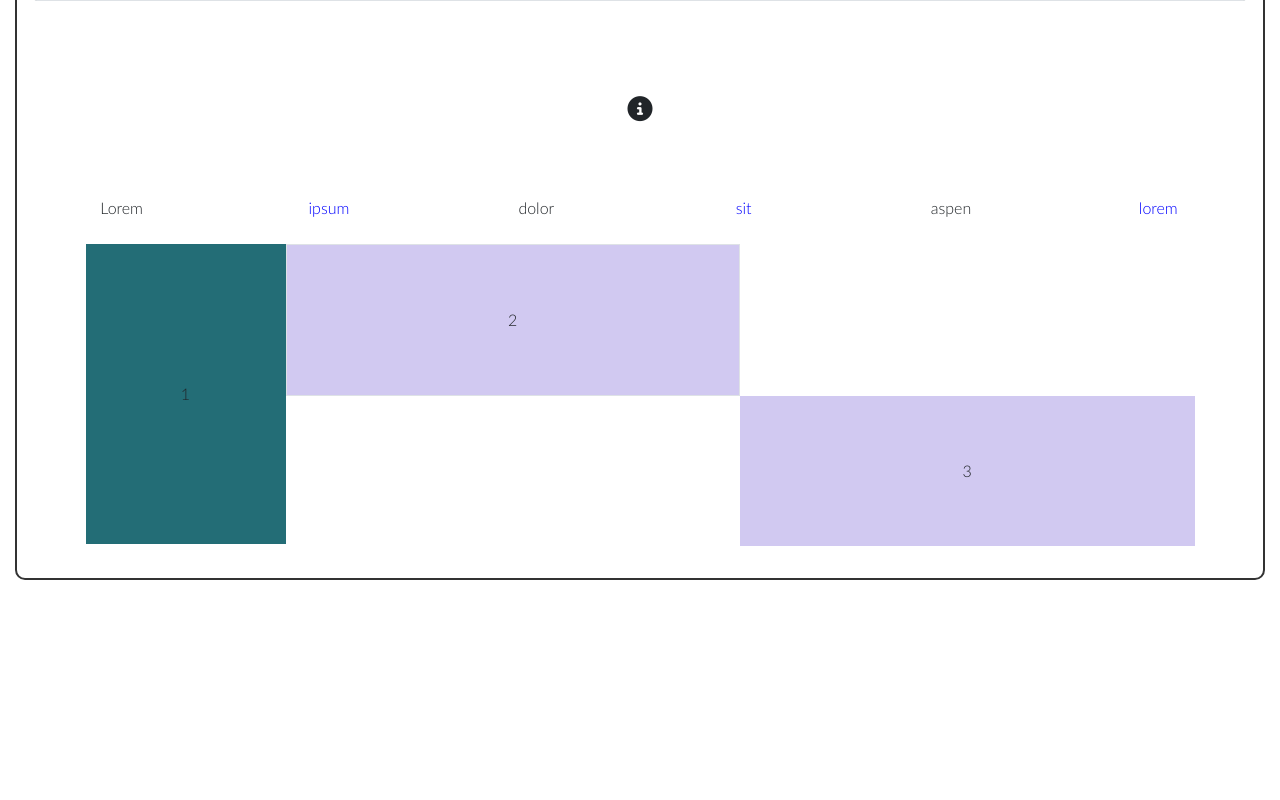
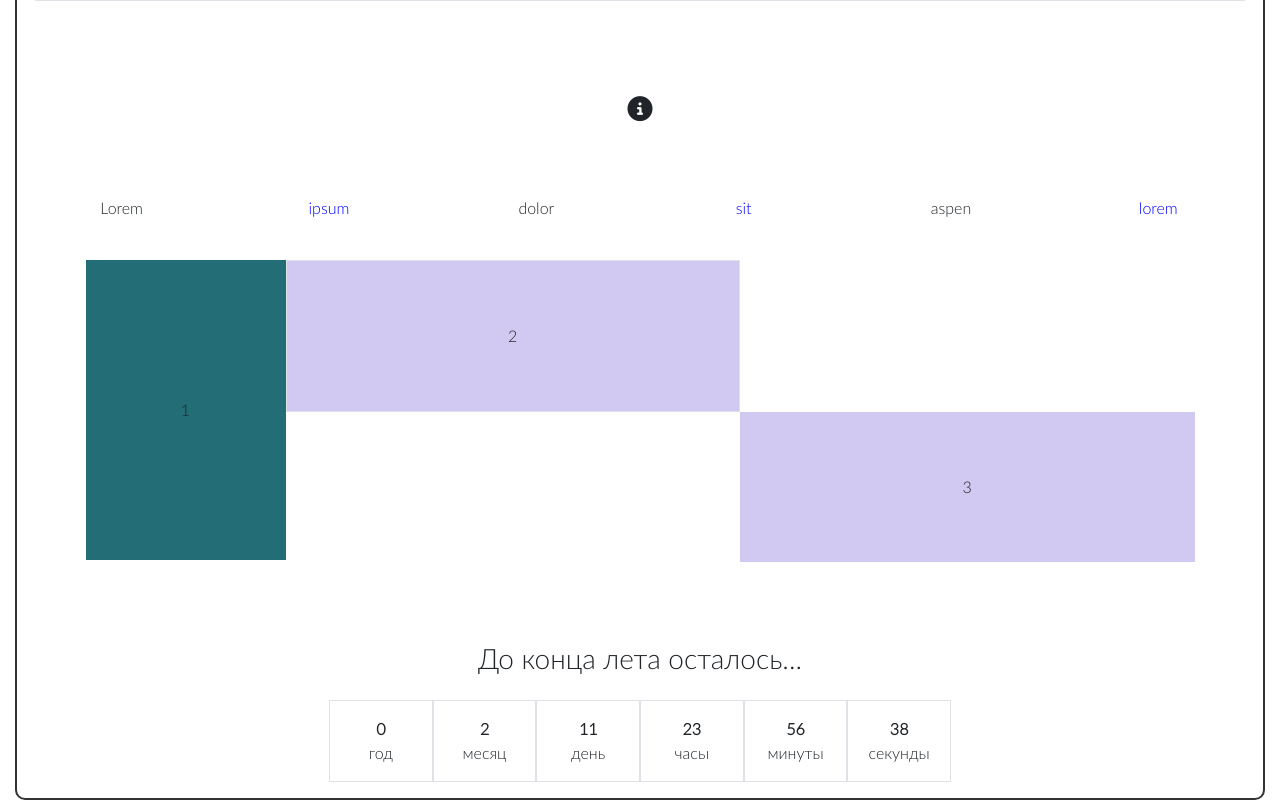
Before and after one commit to RomanMeleshko/MeleshkoTest, a website built with webpack: page index.html in a window 1280 px wide. Shown: the part 519-1319 px from the top of the page. Before the commit the page ends 1099 px from the top, so only its background shows below. Built offline with nearby package versions, Linux system fonts and the light colour scheme.

Commit message:
added timer-back

```diff
--- a/index.html
+++ b/index.html
@@ -178,7 +178,7 @@
 
 
                <footer>
-                   <div class="home-page__block-footer p-3">
+                   <div class="home-page__block-footer p-3 mt-3">
                        <div class="home-page__position-blocks">
                           <div class="row justify-content-center">
                               <div class="p-0">
@@ -209,6 +209,53 @@
                        </div>
                    </div>
                </footer>
+
+              <div class="block-back-time mt-5">
+                <div class="row justify-content-center">
+                   <div class="col-6 p-3 text-center">
+                     <h3>До конца лета осталось...</h3>
+                   </div>
+                </div>
+                 <div class="row justify-content-center">
+                    <div class="col-1 pt-3 border text-center year">
+                      <span>1</span>
+                      <p>
+                        год
+                      </p>
+                    </div>
+                    <div class="col-1 pt-3 border text-center mount">
+                      <span></span>
+                      <p>
+                        месяц
+                      </p>
+                    </div>
+                    <div class="col-1 pt-3 border text-center day">
+                      <span></span>
+                      <p>
+                        день
+                      </p>
+                    </div>
+
+                    <div class="col-1 pt-3 border text-center hours">
+                      <span></span>
+                      <p>
+                        часы
+                      </p>
+                    </div>
+                    <div class="col-1 pt-3 border text-center minute">
+                      <span></span>
+                      <p>
+                        минуты
+                      </p>
+                    </div>
+                    <div class="col-1 pt-3 border text-center seconds">
+                      <span></span>
+                      <p>
+                        секунды
+                      </p>
+                    </div>
+                 </div>
+              </div>
            </div>
        </div>
    </div>
--- a/scss/main.scss
+++ b/scss/main.scss
@@ -163,3 +163,8 @@
    height: 150px;
    background: #D1C9F1;
 }
+
+// styles of time-display
+.block-back-time span {
+   font-weight: bold;
+}
--- a/src/index.js
+++ b/src/index.js
@@ -131,6 +131,60 @@ $( document ).ready(function(){
    }
 
 
+   function timerBack() {
+
+     let year = $(".year > span");
+     let mount = $(".mount > span");
+     let day = $(".day > span");
+
+     let hours = $(".hours > span");
+     let minute = $(".minute > span");
+     let second = $(".seconds > span");
+
+     let end_date = {
+         "full_year": "2020",
+         "month": "09",
+         "day": "01",
+         "hours": "00",
+         "minutes": "00",
+         "seconds": "00"
+     }
+
+     let end_date_str = `${end_date.full_year}-${end_date.month}-${end_date.day}T${end_date.hours}:${end_date.minutes}:${end_date.seconds}`;
+
+     timer = setInterval(function () {
+         let now = new Date();
+         let date = new Date(end_date_str);
+         let ms_left = diffSubtract(now, date);
+
+         if (ms_left <= 0) {
+
+             clearInterval(timer);
+             alert("Time was end");
+
+         } else {
+
+             let res = new Date(ms_left);
+
+             $(year).text(`${res.getUTCFullYear() - 1970}`);
+             $(mount).text(`${res.getUTCMonth()}`);
+             $(day).text(`${res.getUTCDate() - 1}`);
+
+             $(hours).text(`${res.getUTCHours()}`);
+             $(minute).text(`${res.getUTCMinutes()}`);
+             $(second).text(`${res.getUTCSeconds()}`);
+
+         }
+     }, 1000);
+
+   }
+
+   timerBack();
+
+
+   function diffSubtract(date1, date2) {
+       return date2 - date1;
+   }
 
 
 });
```
